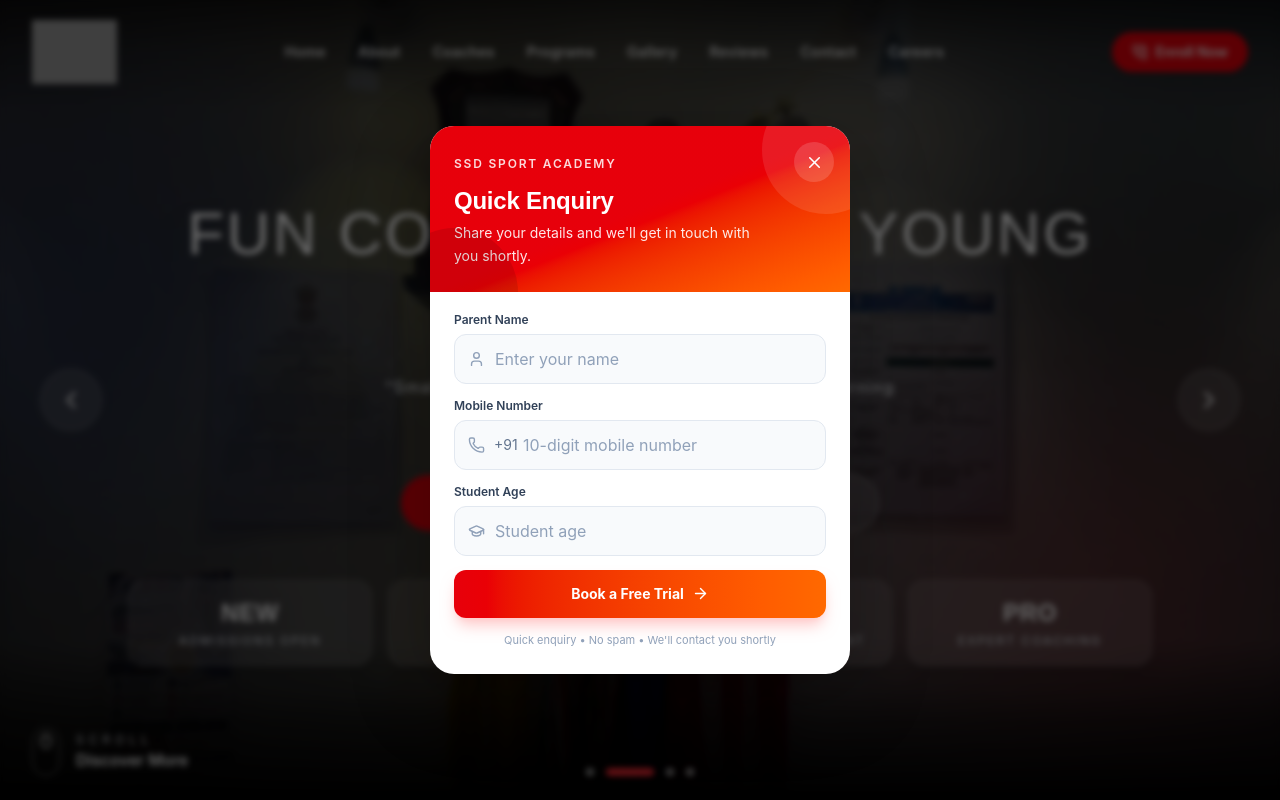
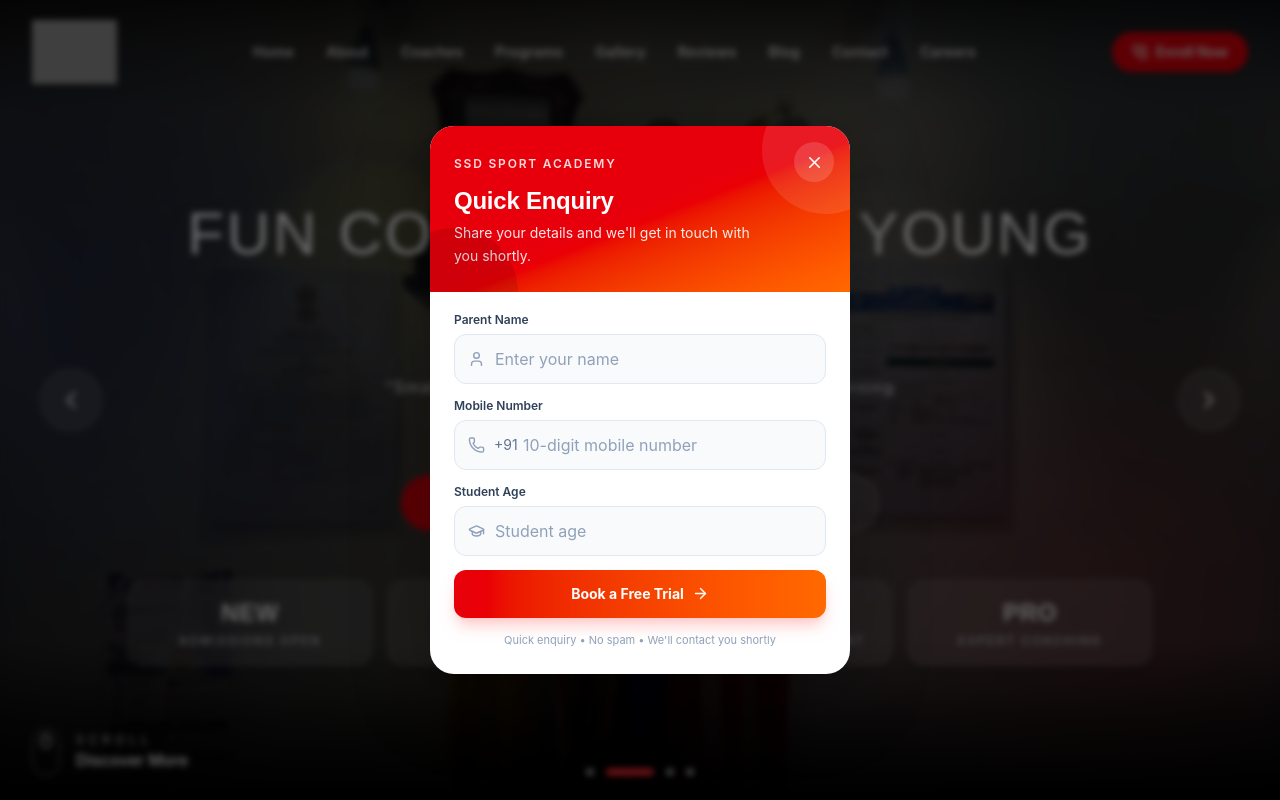
Before and after one commit to Siddhant0050/ssdsportacademy, a React (Vite) app: page / in a window 1280 px wide. Shown: the top 800 px of the page. Built offline with nearby package versions, Linux system fonts and the light colour scheme; grey boxes are pictures that could not be loaded.

Commit message:
Update navbar for blog feature

```diff
--- a/src/assets/components/Navbar.jsx
+++ b/src/assets/components/Navbar.jsx
@@ -1,3 +1,4 @@
+
 import { useEffect, useState } from "react";
 import { Menu, X, PhoneCall } from "lucide-react";
 import logo from "../images/Websitelogo.png";
@@ -40,6 +41,7 @@ export default function Navbar({
         { name: "Programs", href: "/#programs" },
         { name: "Gallery", href: "/#gallery" },
         { name: "Reviews", href: "/#testimonials" },
+        { name: "Blog", href: "/#blog" },
         { name: "Contact", href: "/contact" },
         { name: "Careers", href: "/careers" },
       ]
@@ -50,6 +52,7 @@ export default function Navbar({
         { name: "Programs", href: "#programs" },
         { name: "Gallery", href: "#gallery" },
         { name: "Reviews", href: "#testimonials" },
+        { name: "Blog", href: "#blog" },
         { name: "Contact", href: "/contact" },
         { name: "Careers", href: "/careers" },
       ];
```
